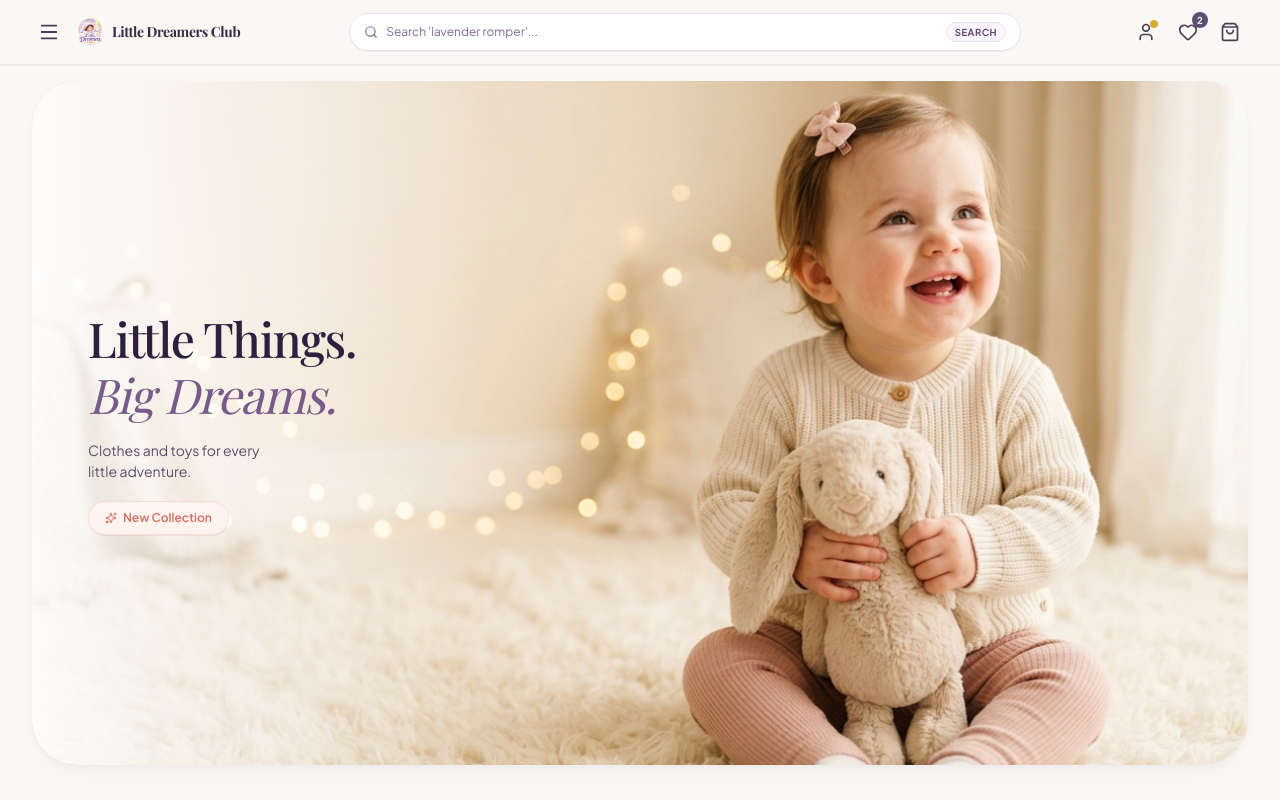
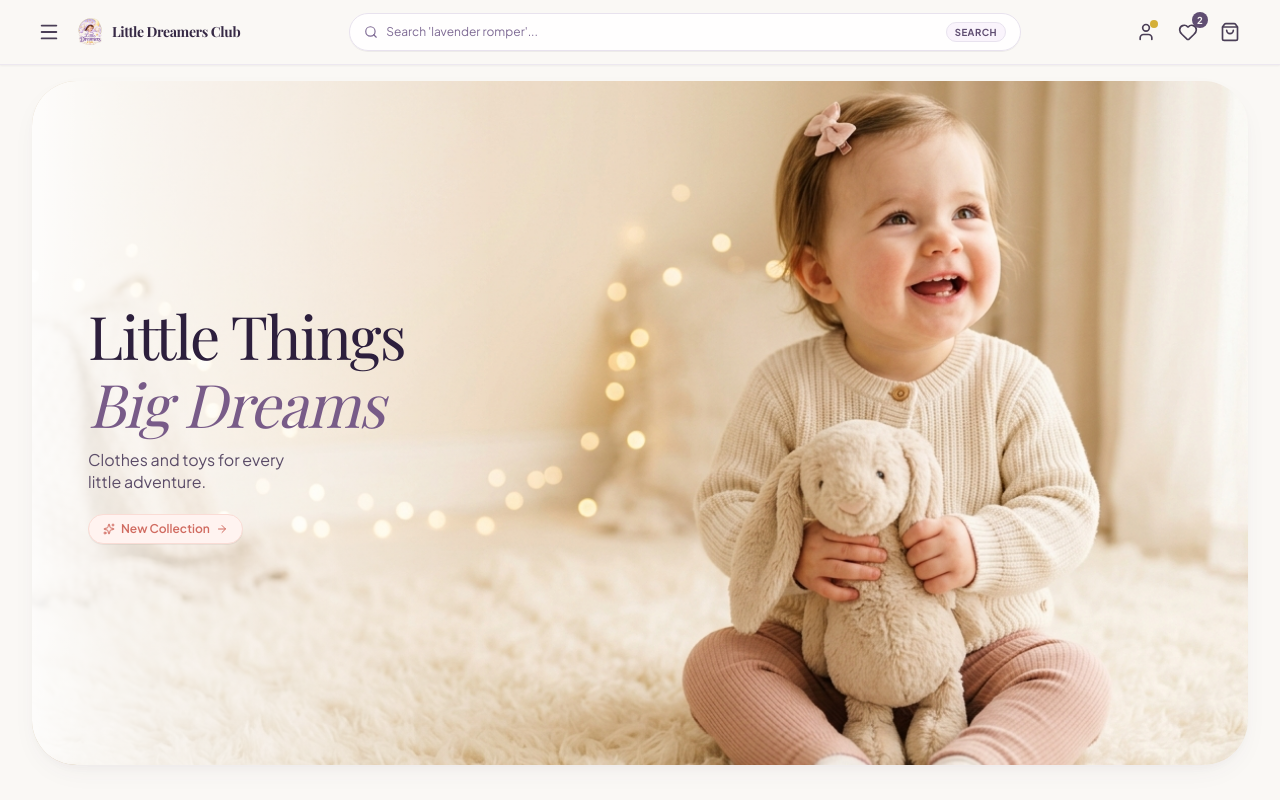
Before and after one commit to NIKITNEUPANE/little-dreamers-club, a Next.js app: page / in a window 1280 px wide. Shown: the top 800 px of the page. Built offline with nearby package versions, Linux system fonts and the light colour scheme; no server answers; the database is empty; a web font is replaced by a local one.

Commit message:
feat: enlarge headline without periods, add right arrow to New Collection button, and polish visual hierarchy

```diff
--- a/components/home/HeroSection.tsx
+++ b/components/home/HeroSection.tsx
@@ -48,7 +48,7 @@ const CATEGORY_QUICK_LINKS = [
 export const HeroSection: React.FC<HeroSectionProps> = ({ content }) => {
   const data = {
     badge: content?.badge || 'New Collection',
-    headline: content?.headline || 'Little Things.\nBig Dreams.',
+    headline: content?.headline || 'Little Things\nBig Dreams',
     subheadline:
       content?.subheadline ||
       'Clothes and toys for every\nlittle adventure.',
@@ -66,7 +66,7 @@ export const HeroSection: React.FC<HeroSectionProps> = ({ content }) => {
           <div className="absolute inset-0">
             <Image
               src={data.image_url}
-              alt="Little Things. Big Dreams."
+              alt="Little Things Big Dreams"
               fill
               priority
               loading="eager"
@@ -77,30 +77,31 @@ export const HeroSection: React.FC<HeroSectionProps> = ({ content }) => {
             <div className="absolute inset-0 bg-gradient-to-r from-white/95 via-white/55 to-transparent w-[48%] sm:w-[38%] pointer-events-none" />
           </div>
 
-          {/* Left Content Column (Open, comfortable line spacing) */}
-          <div className="relative z-10 w-full p-5 sm:p-10 lg:p-14 max-w-[215px] sm:max-w-md lg:max-w-lg flex flex-col justify-center">
-            {/* Main Headline with dual-color palette matching reference image */}
-            <h1 className="font-editorial text-2xl sm:text-4xl lg:text-5xl font-medium tracking-tight leading-[1.16] mb-3.5 sm:mb-4.5">
-              <span className="block text-[#2D1F3D]">Little Things.</span>
-              <span className="block italic text-[#785B88] font-normal">Big Dreams.</span>
+          {/* Left Content Column (Balanced, connected premium typography hierarchy) */}
+          <div className="relative z-10 w-full p-5 sm:p-10 lg:p-14 max-w-[220px] sm:max-w-md lg:max-w-lg flex flex-col justify-center">
+            {/* Main Headline - Larger font with dual-color palette without full stops */}
+            <h1 className="font-editorial text-[1.7rem] sm:text-5xl lg:text-6xl font-normal tracking-tight leading-[1.12] mb-2 sm:mb-3">
+              <span className="block text-[#2D1F3D]">Little Things</span>
+              <span className="block italic text-[#785B88]">Big Dreams</span>
             </h1>
 
-            {/* Subheadline with little moved down next to adventure */}
-            <p className="text-[0.74rem] sm:text-sm text-[#5B4C68] leading-[1.45] font-normal max-w-[195px] sm:max-w-xs mb-4 sm:mb-5">
+            {/* Subheadline seamlessly connected with refined hierarchy */}
+            <p className="text-[0.76rem] sm:text-base text-[#5B4C68] leading-[1.4] font-normal max-w-[195px] sm:max-w-xs mb-3.5 sm:mb-5">
               Clothes and toys for every<br />little adventure.
             </p>
 
-            {/* Clickable New Collection Button at Bottom of Text with Logo on Left */}
+            {/* Clickable New Collection Button with Logo on Left and Right Arrow on Right */}
             <div>
               <Link
                 href={data.primary_cta_link}
-                className="inline-flex items-center gap-1.5 px-3.5 py-1.5 sm:px-4 sm:py-2 rounded-full bg-[#FFF3F0] hover:bg-[#FFE8E2] border border-[#FADCD5] shadow-2xs hover:shadow-xs transition-all hover:scale-[1.03] group cursor-pointer"
+                className="inline-flex items-center gap-1.5 px-3 py-1 sm:px-3.5 sm:py-1.5 rounded-full bg-[#FFF3F0] hover:bg-[#FFE8E2] border border-[#FADCD5] shadow-2xs hover:shadow-xs transition-all hover:scale-[1.03] group cursor-pointer"
                 aria-label="Shop New Collection"
               >
                 <Sparkles className="w-3 h-3 text-[#D06B60] group-hover:rotate-12 transition-transform shrink-0" />
                 <span className="text-[0.68rem] sm:text-xs font-semibold text-[#D06B60]">
                   New Collection
                 </span>
+                <ArrowRight className="w-3 h-3 text-[#D06B60] group-hover:translate-x-0.5 transition-transform shrink-0" />
               </Link>
             </div>
           </div>
--- a/lib/db/seed-data.ts
+++ b/lib/db/seed-data.ts
@@ -602,7 +602,7 @@ export const INITIAL_STORE_CONTENT: StoreContent = {
   },
   hero_section: {
     badge: 'New Collection',
-    headline: 'Little Things.\nBig Dreams.',
+    headline: 'Little Things\nBig Dreams',
     subheadline: 'Clothes and toys for every\nlittle adventure.',
     primary_cta_text: 'New Collection',
     primary_cta_link: '/shop?sort=newest',
```
